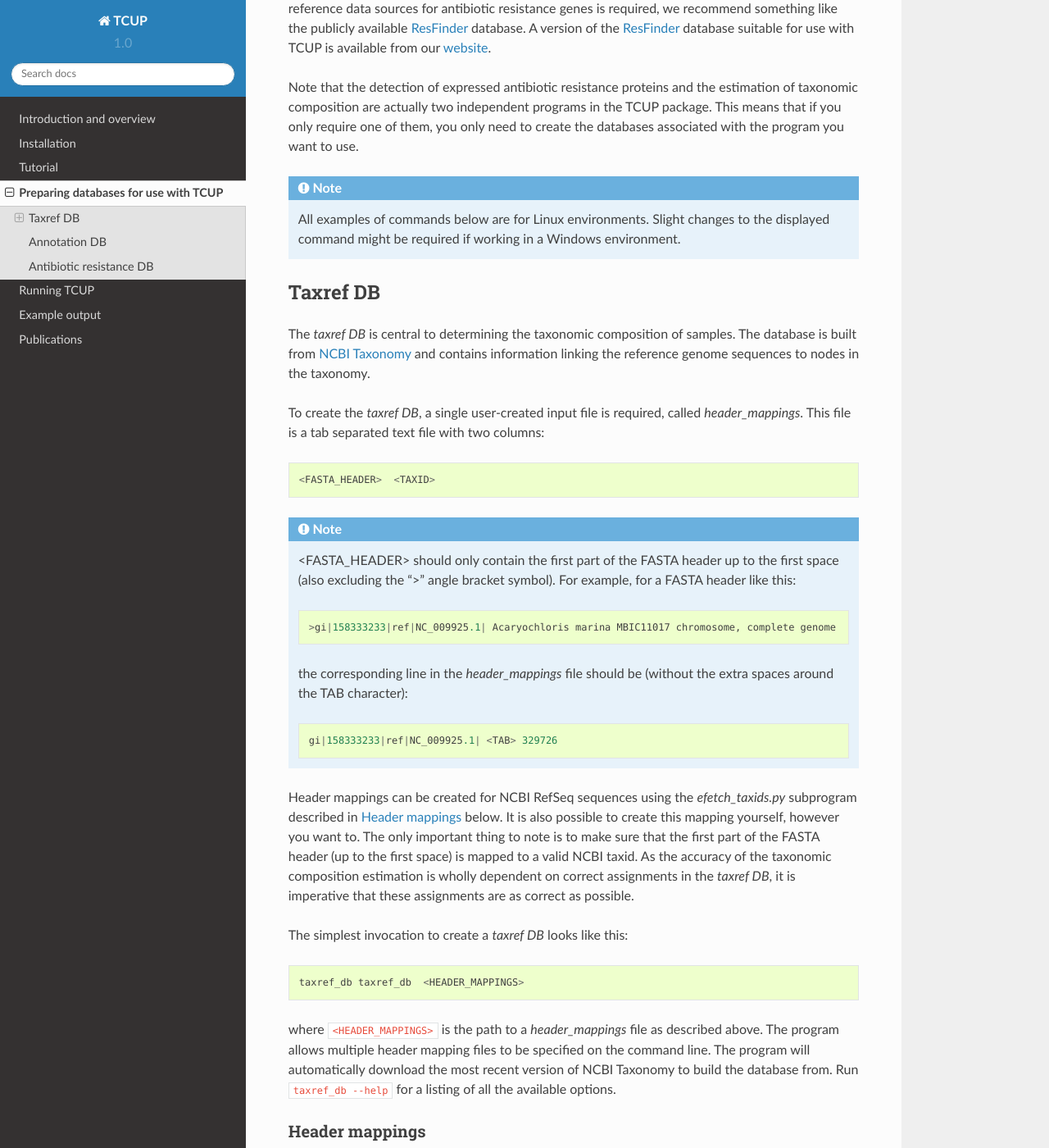
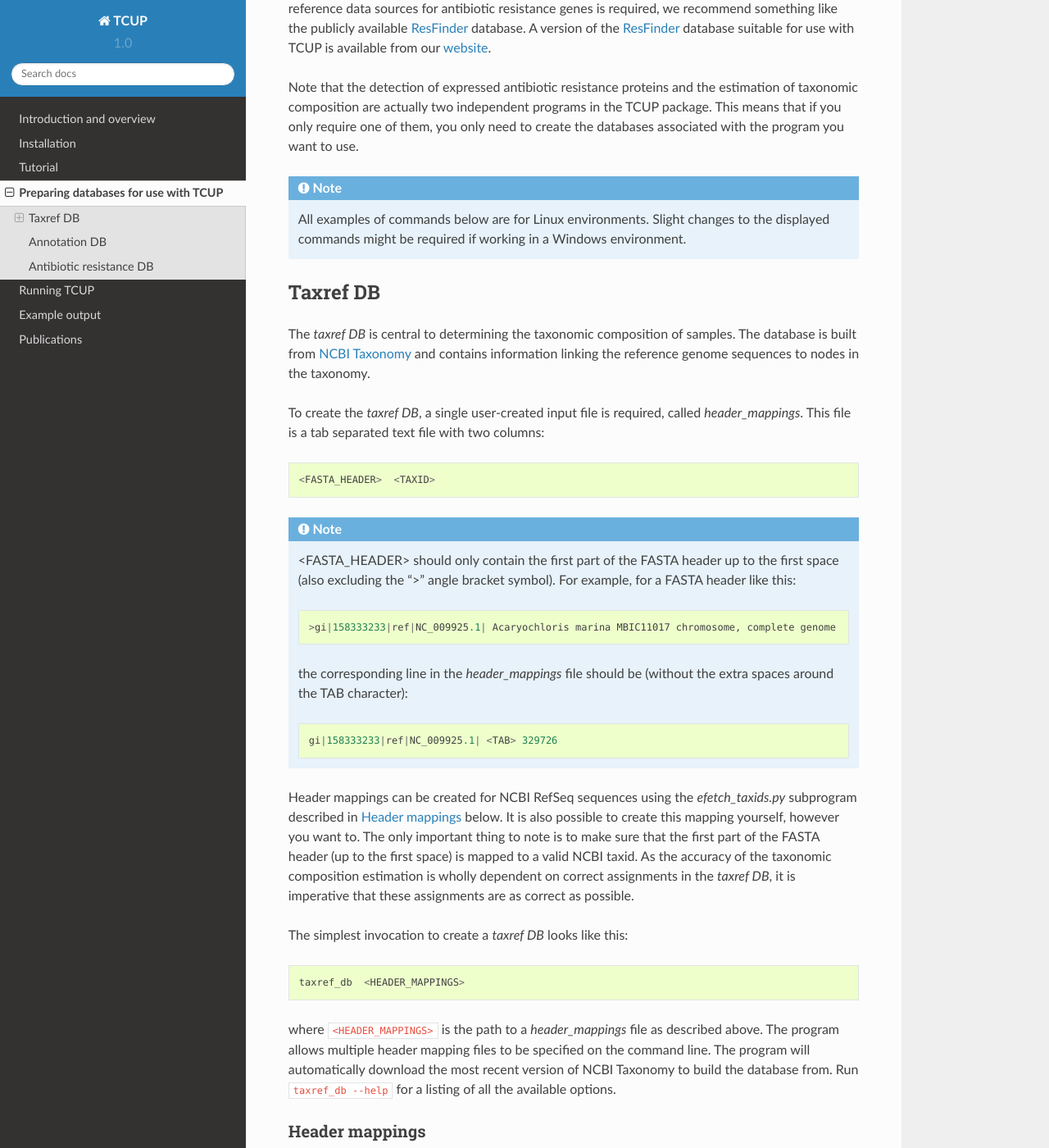
Before and after one commit to boulund/tcup, a Sphinx documentation site: the page built from docs/source/preparing_databases.rst, in a window 1280 px wide and 1400 px high, scrolled down 545 px. Shown: the whole window at 82% size. Built offline with Sphinx 7.4.7 and the Read the Docs theme 2.0.0, drawn with Linux system fonts in a browser that asks for light colours; some of the changed text lies outside the part shown.

Commit message:
Minor fixes and typos

```diff
--- a/docs/source/preparing_databases.rst
+++ b/docs/source/preparing_databases.rst
@@ -37,7 +37,7 @@ need to create the databases associated with the program you want to use.
 
 .. note::
     All examples of commands below are for Linux environments. Slight changes
-    to the displayed command might be required if working in a Windows environment.
+    to the displayed commands might be required if working in a Windows environment.
 
 
 Taxref DB
@@ -75,7 +75,7 @@ correct as possible.
 
 The simplest invocation to create a `taxref DB` looks like this::
 
-    taxref_db taxref_db  <HEADER_MAPPINGS>
+    taxref_db  <HEADER_MAPPINGS>
 
 where ``<HEADER_MAPPINGS>`` is the path to a `header_mappings` file as
 described above. The program allows multiple header mapping files to be
```
Also changed, not shown: other parts of docs/source/preparing_databases.rst (+4 -0 lines), README.rst (+3 -5 lines).
